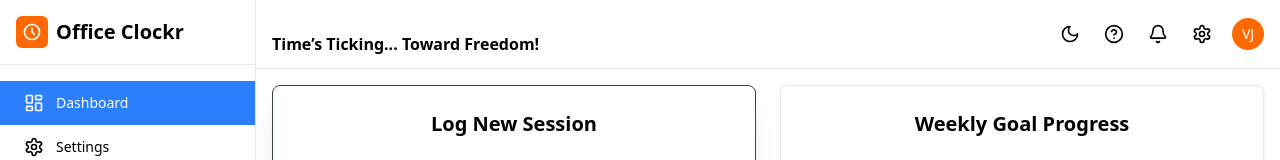
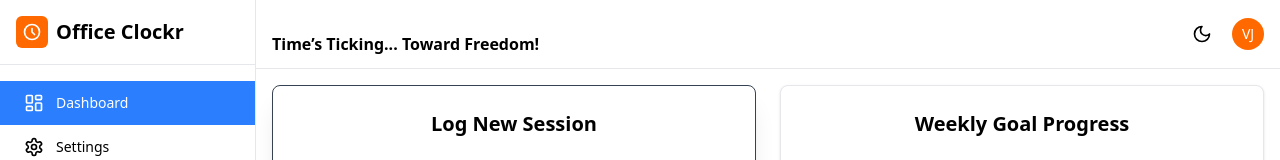
Before and after one commit to Vijaykumar308/trackMy45, a React (Vite) app: page / in a window 1280 px wide. Shown: the top 160 px of the page. Built offline with nearby package versions, Linux system fonts and the light colour scheme.

Commit message:
removed header extra icons

```diff
--- a/src/components/header.jsx
+++ b/src/components/header.jsx
@@ -64,7 +64,7 @@ export default function Header() {
             )}
           </button>
 
-          <button className={`p-1 ${textColor} hover:text-gray-700`}>
+          {/* <button className={`p-1 ${textColor} hover:text-gray-700`}>
             <HelpCircle className="h-5 w-5" />
           </button>
           <button className={`p-1 ${textColor} hover:text-gray-700`}>
@@ -72,7 +72,7 @@ export default function Header() {
           </button>
           <button className={`p-1 ${textColor} hover:text-gray-700`}>
             <Settings className="h-5 w-5" />
-          </button>
+          </button> */}
 
           <div className="h-8 w-8 rounded-full bg-orange-500 flex items-center justify-center text-white">
             <span className="text-sm font-medium">VJ</span>
```
